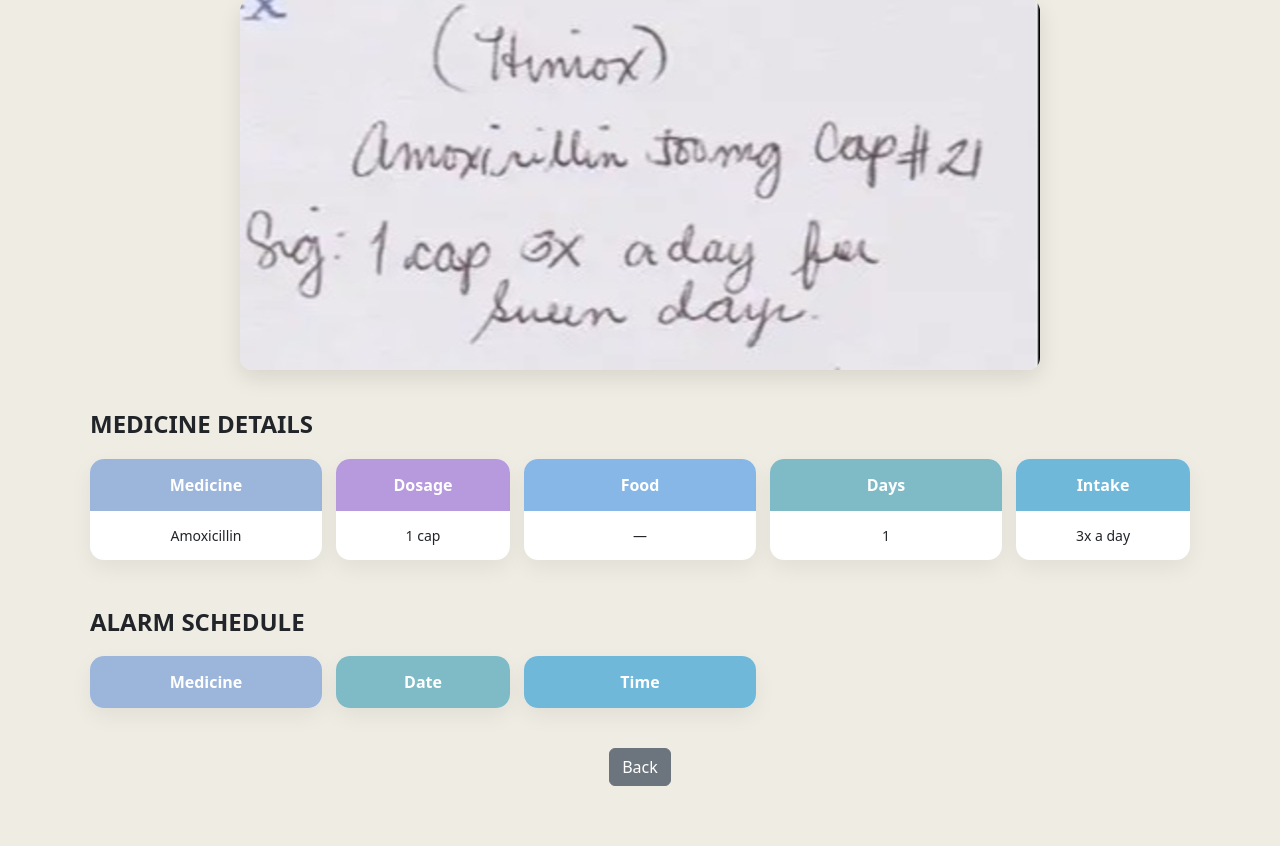
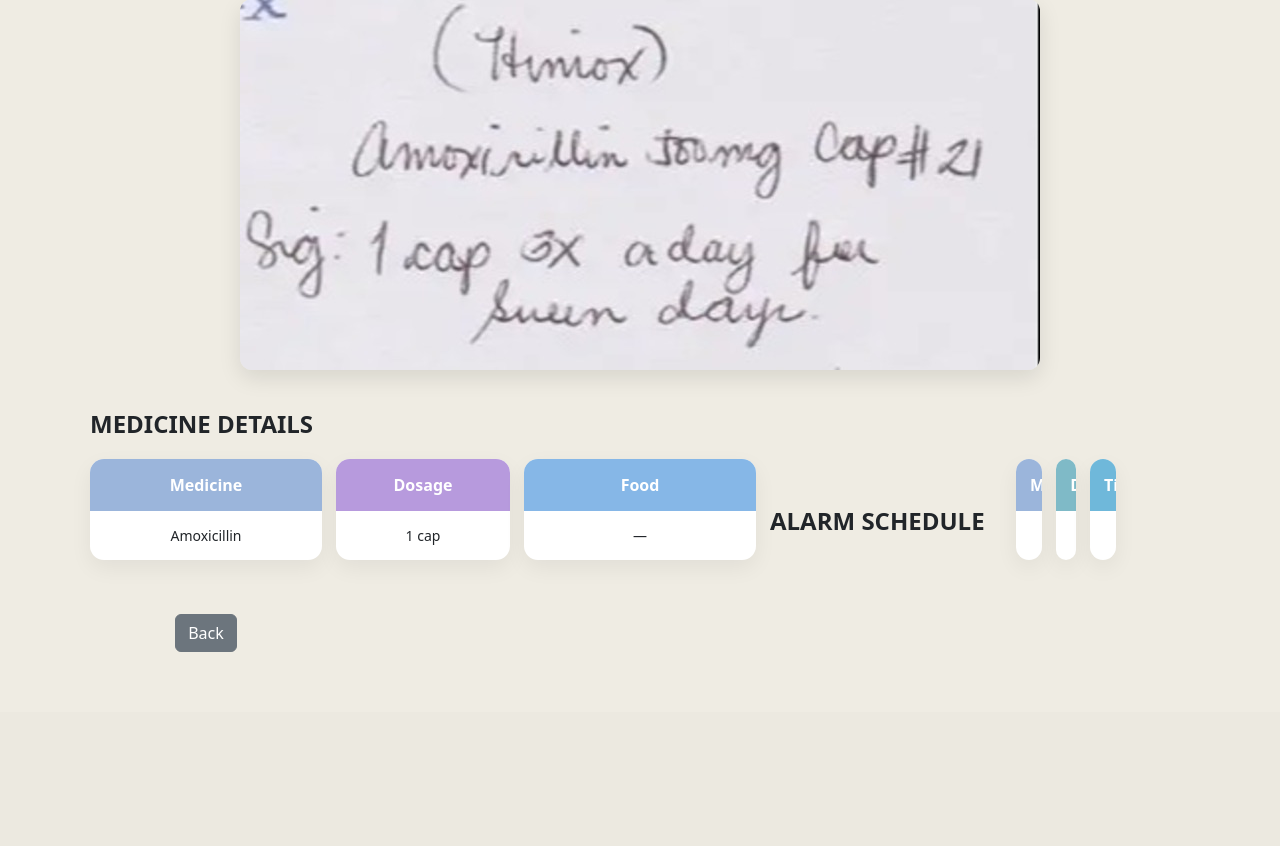
Before and after one commit to FaheemaTamton/EasyHeal, a Django app: page /prescription/2/ in a window 1280 px wide. Shown: the part 174-1020 px from the top of the page. After the commit the page ends 826 px from the top, so only its background shows below. Run offline with Django 5.2, Linux system fonts and the light colour scheme; data comes from the database, SQL or seed files in the repository.

Commit message:
Update EasyHeal

```diff
--- a/backend/templates/prescription_detail.html
+++ b/backend/templates/prescription_detail.html
@@ -127,21 +127,6 @@ body {
       {% endfor %}
     </div>
 
-    <div class="medicine-col">
-      <div class="medicine-col-header col-days">Days</div>
-      {% for med in medicines %}
-        <div class="medicine-row">{{ med.duration_days }}</div>
-      {% endfor %}
-    </div>
-
-    <div class="medicine-col">
-      <div class="medicine-col-header col-time">Intake</div>
-      {% for med in medicines %}
-        <div class="medicine-row">{{ med.intake_pattern }}</div>
-      {% endfor %}
-    </div>
-
-  </div>
 
 
   <!-- ================= ALARMS ================= -->
```
Also changed, not shown: backend/templates/alarm_ringing.html (+10 -0 lines), backend/templates/my_account.html (+10 -0 lines).
